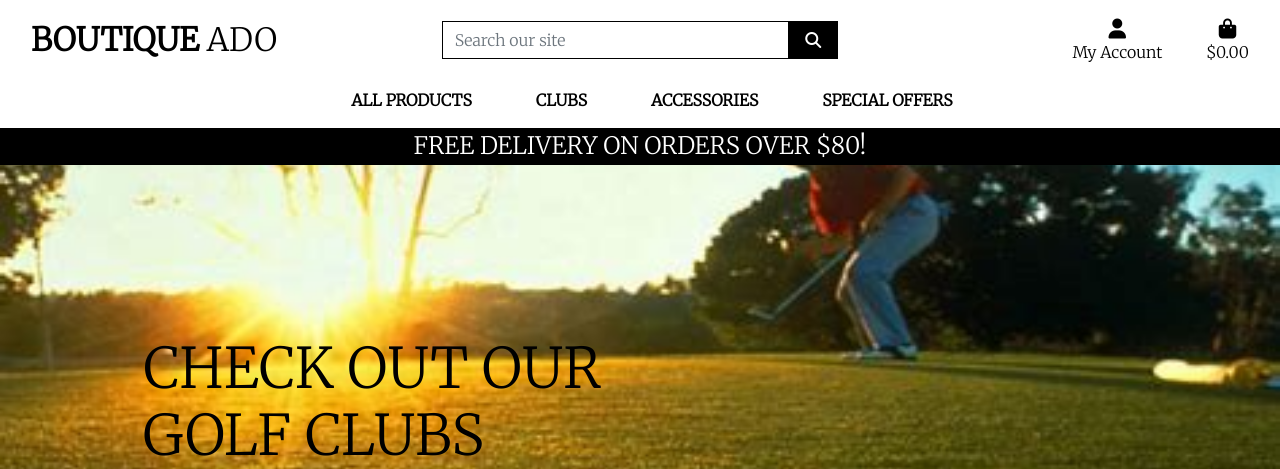
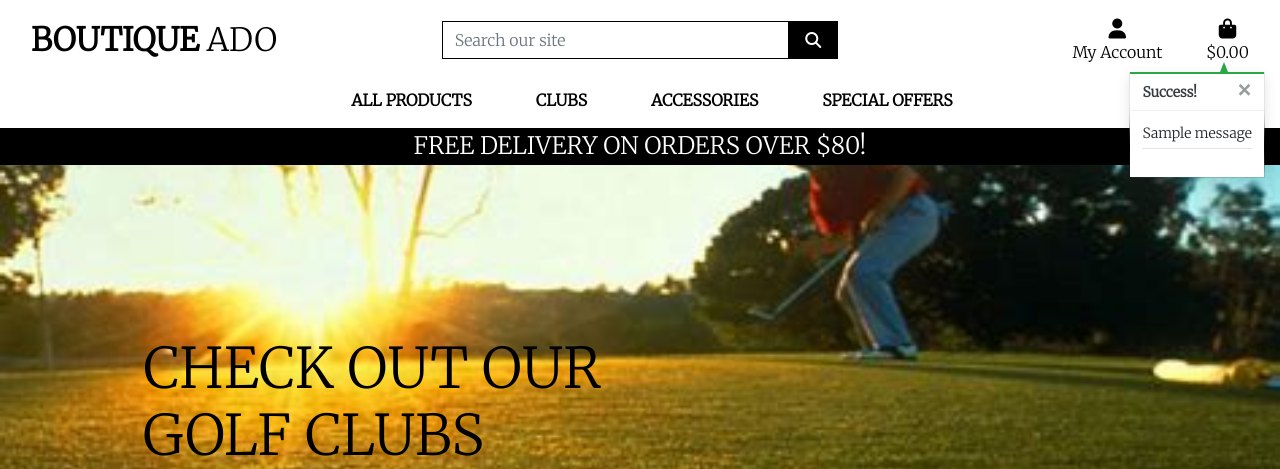
Before and after one commit to Code-Institute-Submissions/colmhaugh-GolfShop_JuneResub, a Django app: page / in a window 1280 px wide. Shown: the top 469 px of the page. Run offline with Django 3.2, Linux system fonts and the light colour scheme; tables that the repository leaves empty hold one stand-in row (values such as "Sample post"); one stand-in notice (Sample message) is shown; some libraries are stand-ins or nearby versions.

Commit message:
Added toasts and style for the toasts

```diff
--- a/GolfShop/settings.py
+++ b/GolfShop/settings.py
@@ -82,7 +82,7 @@ TEMPLATES = [
     },
 ]
 
-
+MESSAGE_STORAGE = 'django.contrib.messages.storage.session.SessionStorage'
 
 AUTHENTICATION_BACKENDS = [
 
--- a/static/css/base.css
+++ b/static/css/base.css
@@ -104,6 +104,73 @@ a.category-badge > span.badge:hover {
     cursor: pointer;
 }
 
+/* ------------------------------- bootstrap toasts */
+
+.message-container {
+    position: fixed;
+    top: 72px;
+    right: 15px;
+    z-index: 99999999999;
+}
+
+.custom-toast {
+    overflow: visible;
+}
+
+.toast-capper {
+    height: 2px;
+}
+
+/* from CSS-tricks.com: https://css-tricks.com/snippets/css/css-triangle/ */
+.arrow-up {
+    width: 0;
+    height: 0;
+    border-left: 4px solid transparent;
+    border-right: 4px solid transparent;
+    border-bottom: 10px solid black;
+    position: absolute;
+    top: -10px;
+    right: 36px;
+}
+
+/* Convenience classes - colors copied from Bootstrap */
+.arrow-primary {
+    border-bottom-color: #007bff !important;
+}
+
+.arrow-secondary {
+    border-bottom-color: #6c757d !important;
+}
+
+.arrow-success {
+    border-bottom-color: #28a745 !important;
+}
+
+.arrow-danger {
+    border-bottom-color: #dc3545 !important;
+}
+
+.arrow-warning {
+    border-bottom-color: #ffc107 !important;
+}
+
+.arrow-info {
+    border-bottom-color: #17a2b8 !important;
+}
+
+.arrow-light {
+    border-bottom-color: #f8f9fa !important;
+}
+
+.arrow-dark {
+    border-bottom-color: #343a40 !important;
+}
+
+.bag-notification-wrapper {
+    height: 100px;
+    overflow-x: hidden;
+    overflow-y: auto;
+}
 
 /* -------------------------------- Media Queries */
 
--- a/templates/base.html
+++ b/templates/base.html
@@ -112,7 +112,21 @@
     </header>
 
     {% if messages %}
-        <div class="message-container"></div>
+        <div class="message-container">
+            {% for message in messages %}
+                {% with message.level as level %}
+                    {% if level == 40 %}
+                        {% include 'includes/toasts/toast_error.html' %}
+                    {% elif level == 30 %}
+                        {% include 'includes/toasts/toast_warning.html' %}
+                    {% elif level == 25 %}
+                        {% include 'includes/toasts/toast_success.html' %}
+                    {% else %}
+                        {% include 'includes/toasts/toast_info.html' %}
+                    {% endif %}
+                {% endwith %}
+            {% endfor %}
+        </div>
     {% endif %}
 
     {% block page_header %}
@@ -122,6 +136,9 @@
     {% endblock %}
 
     {% block postloadjs %}
+    <script type="text/javascript">
+        $('.toast').toast('show');
+    </script>
     {% endblock %}
 
 
--- /dev/null
+++ b/templates/includes/toasts/toast_success.html
@@ -0,0 +1,54 @@
+<div class="toast custom-toast rounded-0 border-top-0" data-autohide="false">
+    <div class="arrow-up arrow-success"></div>
+    <div class="w-100 toast-capper bg-success"></div>
+    <div class="toast-header bg-white text-dark">
+        <strong class="mr-auto">Success!</strong>
+        <button type="button" class="ml-2 mb-1 close text-dark" data-dismiss="toast" aria-label="Close">
+            <span aria-hidden="true">&times;</span>
+        </button>
+    </div>
+    <div class="toast-body bg-white">
+        <div class="row">
+            <div class="col">
+                {{ message }}
+                <hr class="mt-1 mb-3">
+            </div>
+        </div>
+        {% if grand_total %}
+            <p class="logo-font bg-white text-black py-1">Your Bag ({{ product_count }})</p>
+            <div class="bag-notification-wrapper">
+                {% for item in bag_items %}
+                    <div class="row">
+                        <div class="col-3 my-1">
+                            <img class="w-100" src="{{ item.product.image.url }}">
+                        </div>
+                        <div class="col-9">
+                            <p class="my-0"><strong>{{ item.product.name }}</strong></p>
+                            <p class="my-0 small">Size: {% if item.product.has_sizes %}{{ item.size|upper }}{% else %}N/A{% endif %}</p>
+                            <p class="my-0 small text-muted">Qty: {{ item.quantity }}</p>
+                        </div>
+                    </div>
+                {% endfor %}
+            </div>
+            <div class="row">
+                <div class="col">
+                    <strong><p class="mt-3 mb-1 text-black">
+                        Total{% if free_delivery_delta > 0 %} (Exc. delivery){% endif %}:
+                        <span class="float-right">${{ total|floatformat:2 }}</span>
+                    </p></strong>
+                    {% if free_delivery_delta > 0 %}
+                        <p class="mb-0 p-2 bg-warning shadow-sm text-black text-center">
+                            Spend <strong>${{ free_delivery_delta }}</strong> more to get free next day delivery!
+                        </p>
+                    {% endif %}
+                    <a href="{% url 'view_bag' %}" class="btn btn-black btn-block rounded-0">
+                        <span class="text-uppercase">Go To Secure Checkout</span>
+                        <span class="icon">
+                            <i class="fas fa-lock"></i>
+                        </span>
+                    </a>
+                </div>
+            </div>
+        {% endif %}
+    </div>
+</div>
```
Also changed, not shown: templates/includes/toasts/toast_error.html (added, +13 -0 lines), templates/includes/toasts/toast_info.html (added, +13 -0 lines), templates/includes/toasts/toast_warning.html (added, +13 -0 lines).
